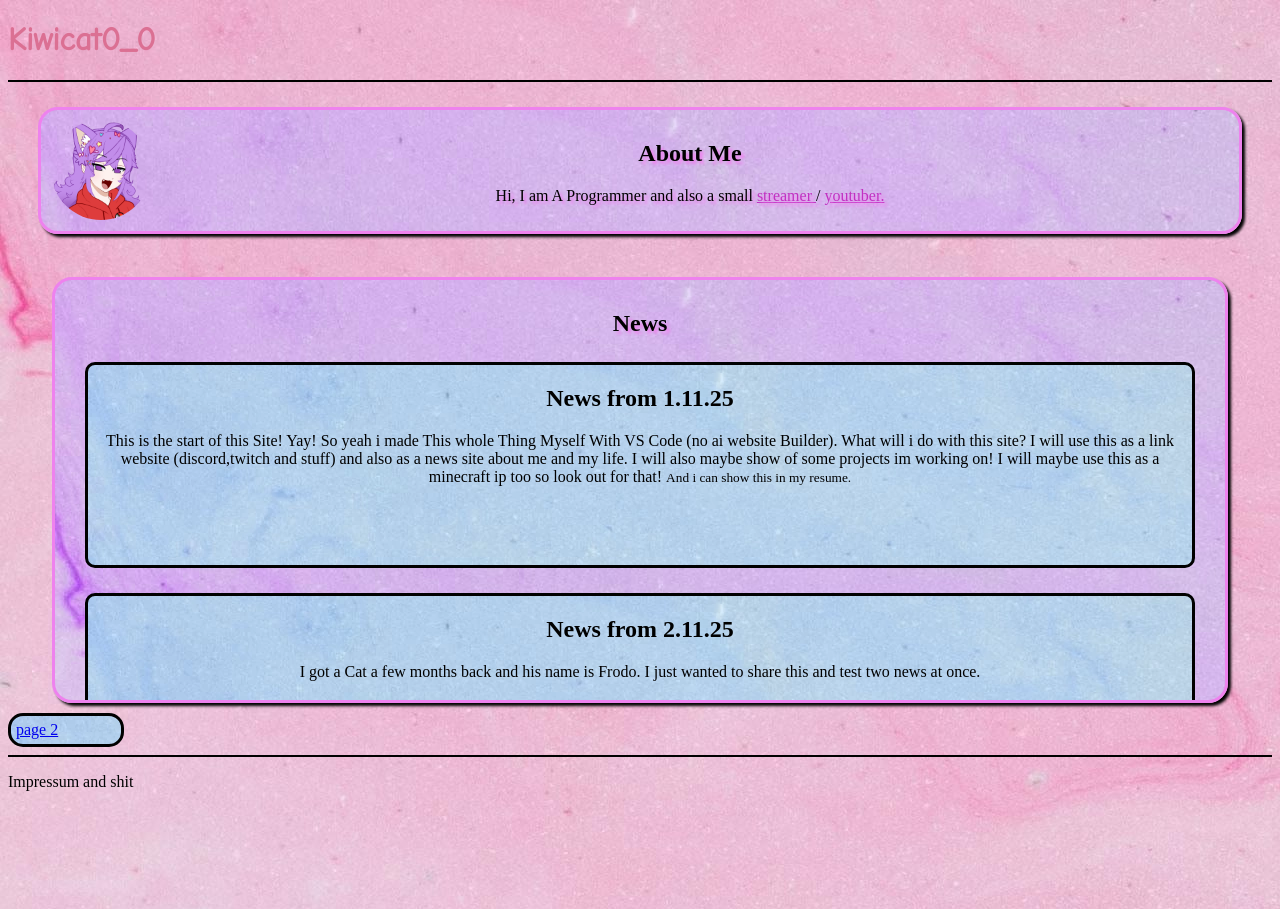
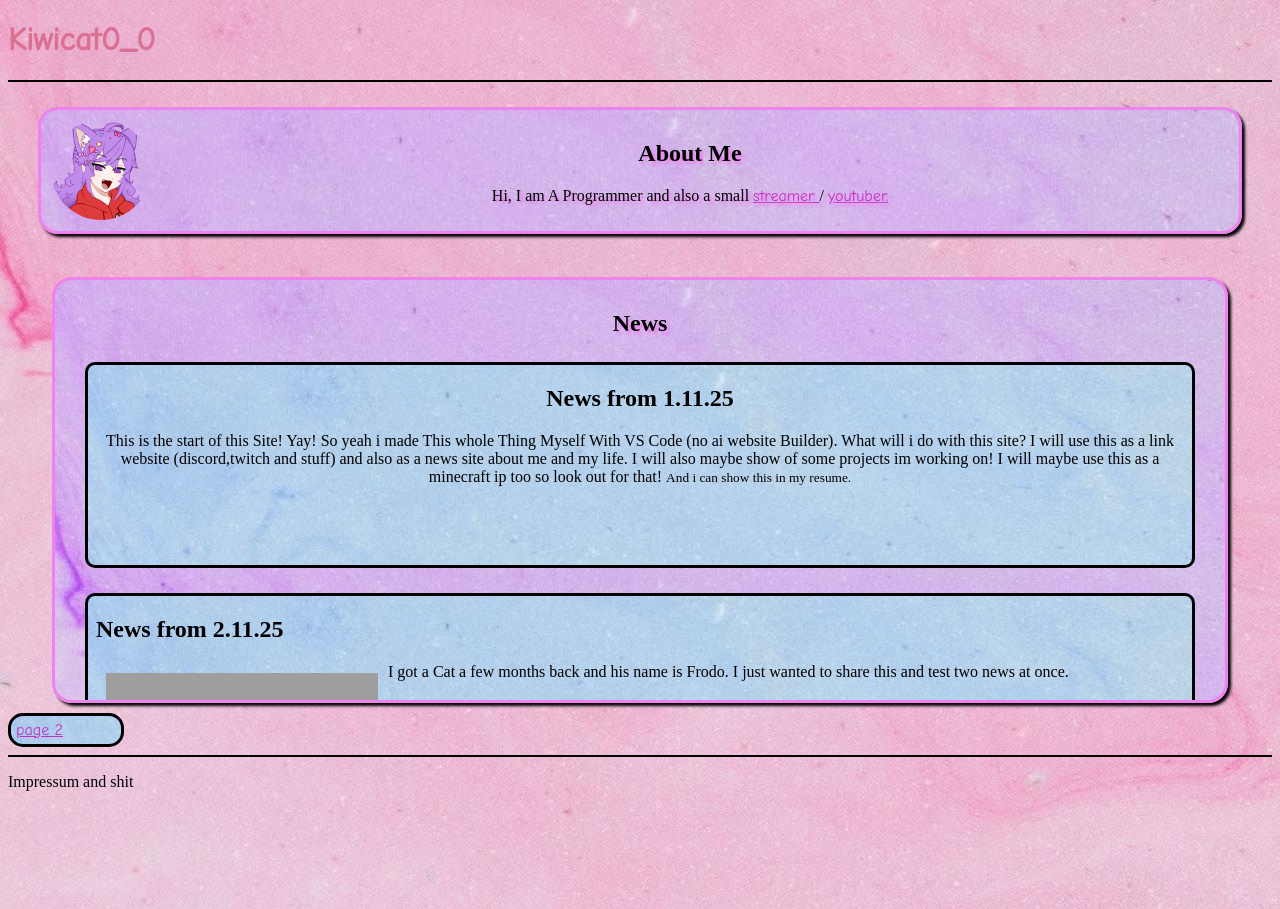
Before and after one commit to kiwicat-minecraft/kiwicat.wtf, a PHP site: page / in a window 1280 px wide. Run offline with PHP 8.4, Linux system fonts and the light colour scheme.

Commit message:
restructuring

```diff
--- /dev/null
+++ b/assets/css/news.css
@@ -0,0 +1,9 @@
+
+.npic{
+    float: left;
+    padding: 10px;
+}
+
+.text{
+    margin-left: 10px;
+}
--- a/assets/style.css
+++ b/assets/css/style.css
@@ -46,18 +46,21 @@ body{
     cursor: grab;
 }
 
-#link{
+.link{
     color: rgb(194, 49, 194);
     cursor: pointer;
+    font-family: "Comic",Arial;
 }
 
 #link:hover{
     color: rgb(231, 73, 231);
     font-size: 1.1em;
+    font-family: "Comic",Arial;
 }
 
 #link:visited{
     color: blue;
+    font-family: "Comic",Arial;
 }
 
 .imp{
--- a/index.html
+++ b/index.html
@@ -5,7 +5,7 @@
     <head>
             <title>Kiwicat0_0</title>
 
-            <link rel="stylesheet" href="assets/style.css">
+            <link rel="stylesheet" href="assets/css/style.css">
 
             <meta charset="UTF-8">
             <meta name="describtion" content="What the Fuck">
@@ -24,11 +24,11 @@
                 <h2>About Me</h2>
                 <p>
                     Hi, I am A Programmer and also a small
-                    <a id="link" href="https://twitch.tv/Kiwicat0_0" target="_blank" title="twitch">
+                    <a class="link" id="link" href="https://twitch.tv/Kiwicat0_0" target="_blank" title="twitch">
                         streamer
                     </a>
                     /
-                    <a id="link" href="https://youtube.com/@Kiwicat0_0" target="_blank" title="youtube">
+                    <a class="link" id="link" href="https://youtube.com/@Kiwicat0_0" target="_blank" title="youtube">
                         youtuber.
                     </a>
                 </p>
@@ -36,11 +36,11 @@
             <br>
             <div class="text" style="width: 91%; margin: auto; height: 400px;">
                 <h2>News</h2>
-                <embed class="news" src="/news_1.html" style="height: 50%;">
-                <embed class="news" src="/news_2.html" style="height: 30%;">
+                <embed class="news" src="/news/news_1.html" style="height: 50%;">
+                <embed class="news" src="/news/news_2.html" style="height: 50%;">
             </div>
 
-            <a id="s_change" href="page2.html" style="display: block;">page 2</a>
+            <a class="link" id="s_change" href="page2.html" style="display: block;">page 2</a>
         </div>
 
 
--- a/news_2.html
+++ b/news/news_2.html
@@ -4,12 +4,17 @@
     <meta charset="UTF-8">
     <meta name="viewport" content="width=device-width, initial-scale=1.0">
     <title>Document</title>
+    <link rel="stylesheet" href="/assets/css/news.css"
 </head>
 <body>
-    <div class="text" id="news" align="center">
+    <div>
         <h2>News from 2.11.25</h2>
 
-        <p>
+
+        <img src="https://cdn.discordapp.com/attachments/1358079145787003066/1434467456554111109/IMG_4618.jpg?ex=69086f6c&is=69071dec&hm=1ffe6f430044ad7c207d67fe82828f9aceed2e51d4b240fe95eba52d2a1632a5&" class="npic" width="25%">
+
+
+        <p class="text">
             I got a Cat a few months back and his name is Frodo.
             I just wanted to share this and test two news at once.
         </p>
--- a/page2.html
+++ b/page2.html
@@ -4,7 +4,7 @@
     <meta charset="UTF-8">
     <meta name="viewport" content="width=device-width, initial-scale=1.0">
     <title>Document</title>
-    <link rel="stylesheet" href="style.css">
+    <link rel="stylesheet" href="/assets/css/style.css">
 </head>
 <body>
     <h1 id="title">This is page 2</h1>
```
Also changed, not shown: discord/index.html (added, +8 -0 lines), news/news_1.html (renamed from news_1.html), 1 other file.
